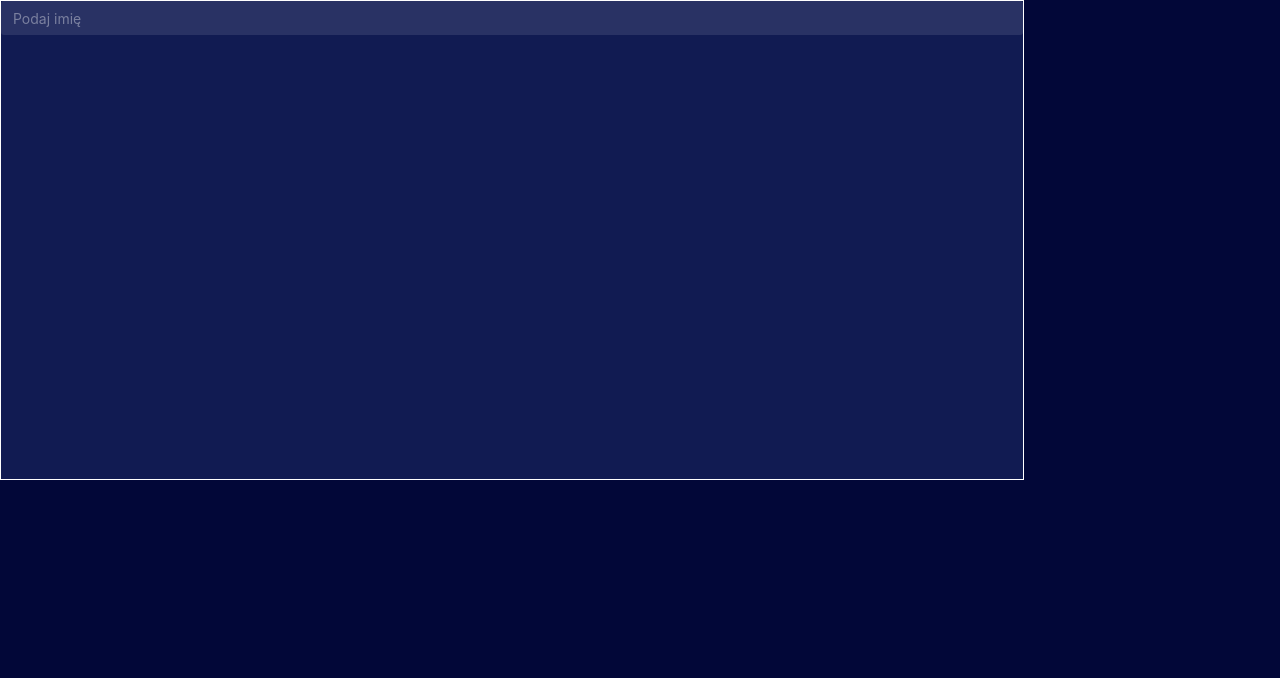
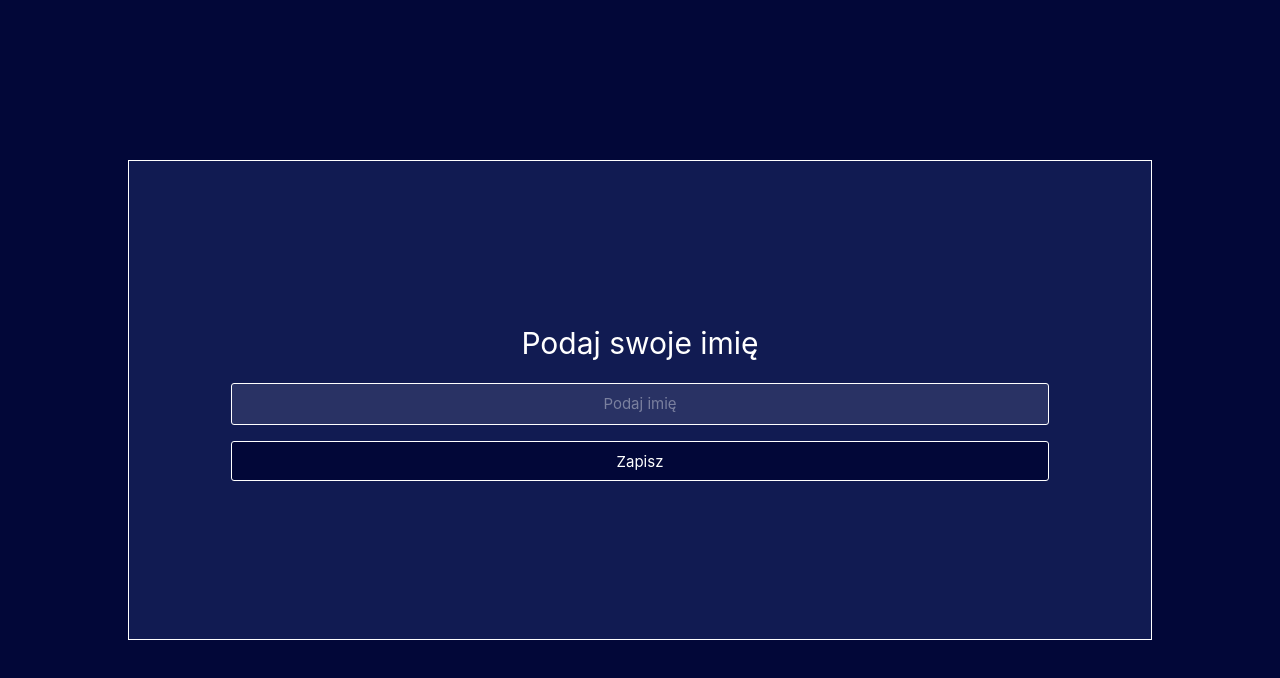
Before and after one commit to MePhew-GonteQ-Industries/his-prezentacja, a Vue app in the folder ui/: page /name in a window 1280 px wide. Shown: the top 678 px of the page. Built offline with nearby package versions, Linux system fonts and the light colour scheme; no server answers.

Commit message:
Add name box

```diff
--- a/ui/src/views/NameUiView.vue
+++ b/ui/src/views/NameUiView.vue
@@ -1,29 +1,92 @@
 <script setup lang="ts">
 import { ref } from 'vue';
-import { NInput } from 'naive-ui';
+import { NInput, NButton } from 'naive-ui';
+import { io } from 'socket.io-client';
 
 const name = ref();
+
+const socket = io('http://localhost:4000');
+
+const saveName = () => {
+
+    socket.emit('saveName', name.value);
+};
 </script>
 
 <template>
     <div class="name-view-wrapper">
         <div class="name-box">
-            <n-input v-model:value="name" type="text" placeholder="Podaj imię"></n-input>
+            <h1>Podaj swoje imię</h1>
+            <n-input v-model:value="name" type="text" size="large" placeholder="Podaj imię" class="name-input"
+                :bordered="false"></n-input>
+            <n-button color="#020738" size="large" class="save-button" @click="saveName">Zapisz</n-button>
         </div>
     </div>
 </template>
 
 <style scoped lang="scss">
 .name-view-wrapper {
+    overflow: hidden;
+    color: white;
     background-color: #020738;
-    height: 100vh;
+    height: 100svh;
     width: 100vw;
+    display: flex;
+    align-items: center;
+    justify-content: center;
 
     .name-box {
         background-color: #111B52;
         width: 80%;
         height: 60%;
         border: 1px solid white;
+        display: flex;
+        justify-content: center;
+        align-items: center;
+        flex-direction: column;
+        gap: 1rem;
+
+        .name-input {
+            width: 80%;
+            border: 1px solid white;
+            text-align: center;
+
+            &[type="search"]::-webkit-search-decoration,
+            &[type="search"]::-webkit-search-cancel-button,
+            &[type="search"]::-webkit-search-results-button,
+            &[type="search"]::-webkit-search-results-decoration {
+                appearance: none;
+                -webkit-appearance: none;
+            }
+
+
+            &:-webkit-autofill,
+            &:-webkit-autofill:hover,
+            &:-webkit-autofill:focus {
+                -webkit-text-fill-color: white;
+                background-color: #111B52 !important;
+                color: white;
+                transition: background-color 5000s ease-in-out 0s, border-color white;
+            }
+
+            &:hover {
+                border: 1px solid white !important;
+            }
+        }
+
+        .save-button {
+            width: 80%;
+            color: white;
+            border: 1px solid white;
+
+            &:hover {
+                background-color: #111B52 !important;
+            }
+
+            &:focus {
+                background-color: #111B52;
+            }
+        }
     }
 }
 </style>
```
